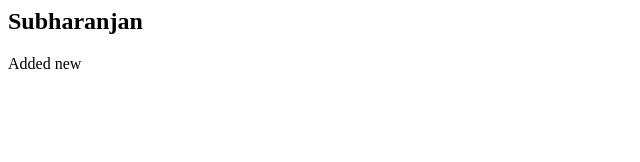
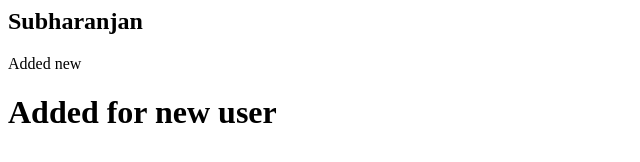
Before and after one commit to coolsubha1991/test, a plain HTML site: page index.html in a window 1280 px wide. Shown: the whole page, without its empty margins (0-640 px from the left). Drawn offline with Linux system fonts and the light colour scheme.

Commit message:
from new

```diff
--- a/index.html
+++ b/index.html
@@ -2,4 +2,5 @@
   <title> Try it </title>
   <h2> Subharanjan </h2>
   <p> Added new </p>
+   <h1> Added for new user </h1>
 </html>
```
